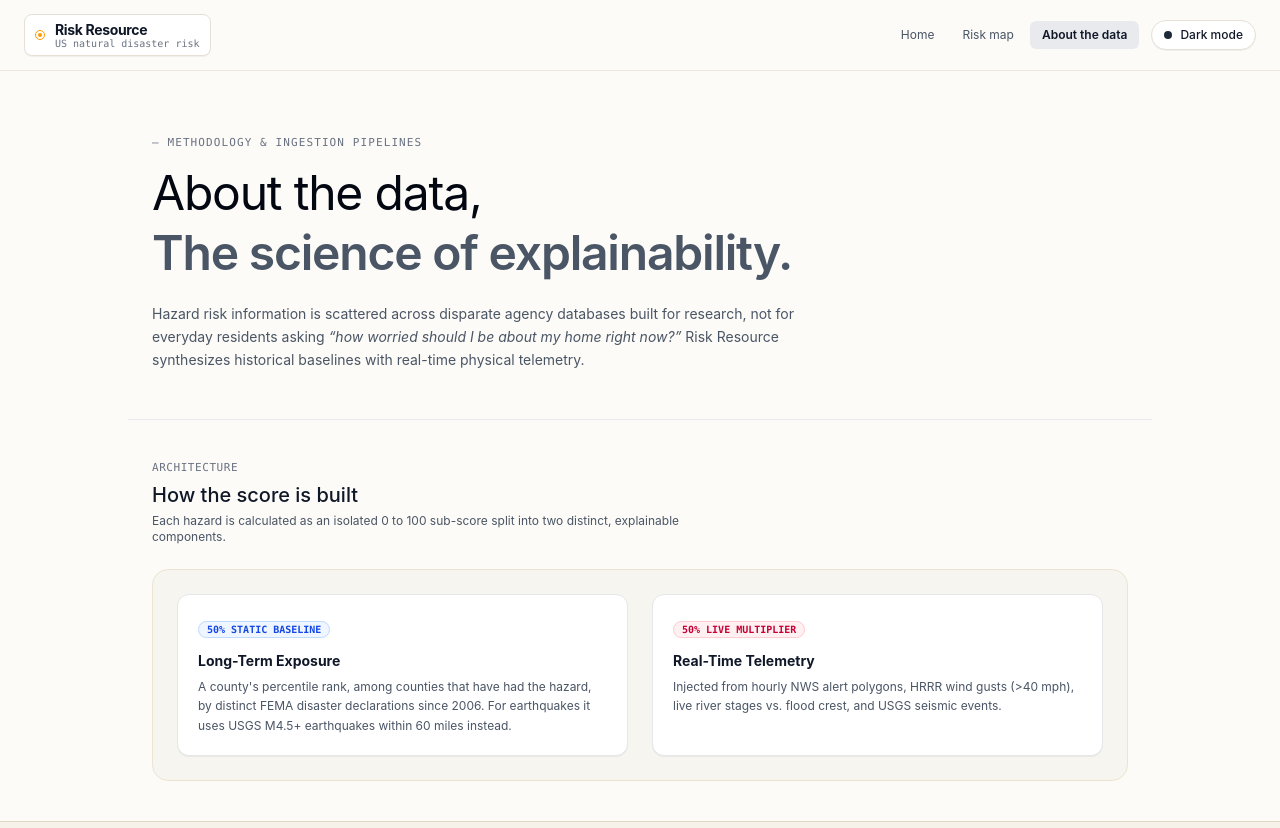
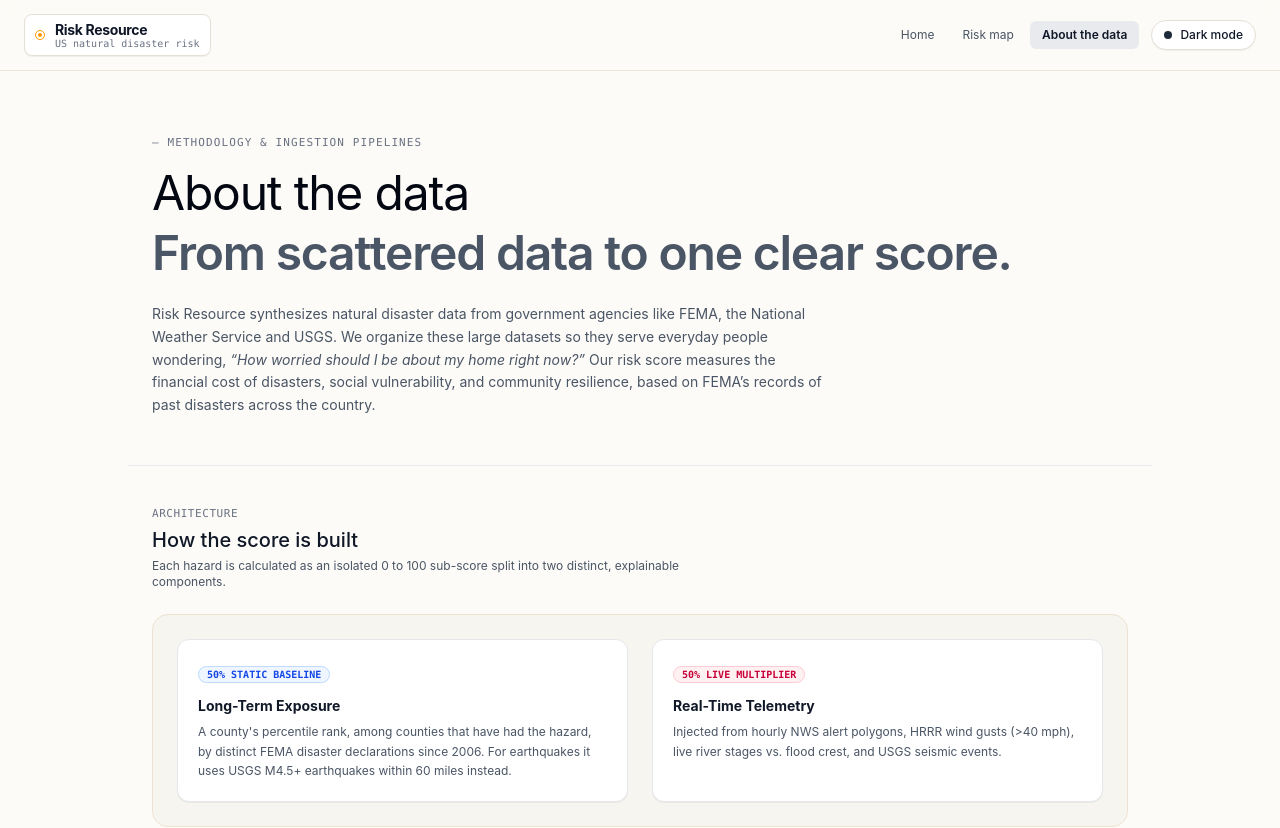
Before and after one commit to nathaniel-trueba/RiskResource, a Next.js app in the folder frontend/: page /about in a window 1280 px wide. Shown: the top 828 px of the page. Built offline with nearby package versions, Linux system fonts and the light colour scheme.

Commit message:
Reword About page intro

```diff
--- a/frontend/app/about/page.tsx
+++ b/frontend/app/about/page.tsx
@@ -82,15 +82,15 @@ export default function AboutDataPage() {
             — Methodology & Ingestion Pipelines
           </span>
           <h1 className="text-4xl sm:text-5xl font-normal tracking-tight text-gray-950 dark:text-white leading-tight">
-            About the data, <br />
+            About the data <br />
             <span className="font-semibold text-gray-600 dark:text-gray-400">
-              The science of explainability.
+              From scattered data to one clear score.
             </span>
           </h1>
           <p className="text-sm text-gray-600 dark:text-gray-400 mt-5 leading-relaxed max-w-2xl">
-            Hazard risk information is scattered across disparate agency databases built for research,
-            not for everyday residents asking <em>&ldquo;how worried should I be about my home right now?&rdquo;</em>{' '}
-            Risk Resource synthesizes historical baselines with real-time physical telemetry.
+            Risk Resource synthesizes natural disaster data from government agencies like FEMA, the National Weather Service and USGS.
+            We organize these large datasets so they serve everyday people wondering, <em>&ldquo;How worried should I be about my home right now?&rdquo;</em> Our
+            risk score measures the financial cost of disasters, social vulnerability, and community resilience, based on FEMA&rsquo;s records of past disasters across the country.
           </p>
         </section>
 
```
